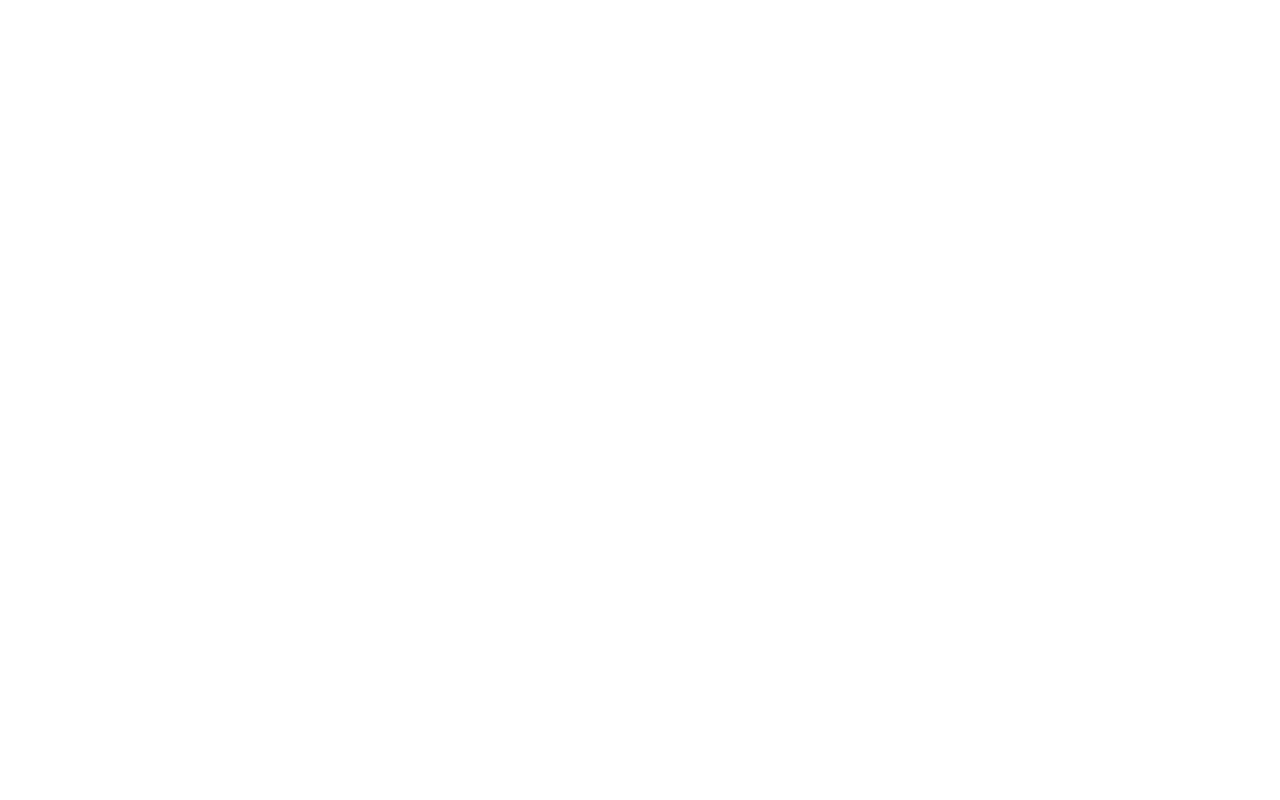
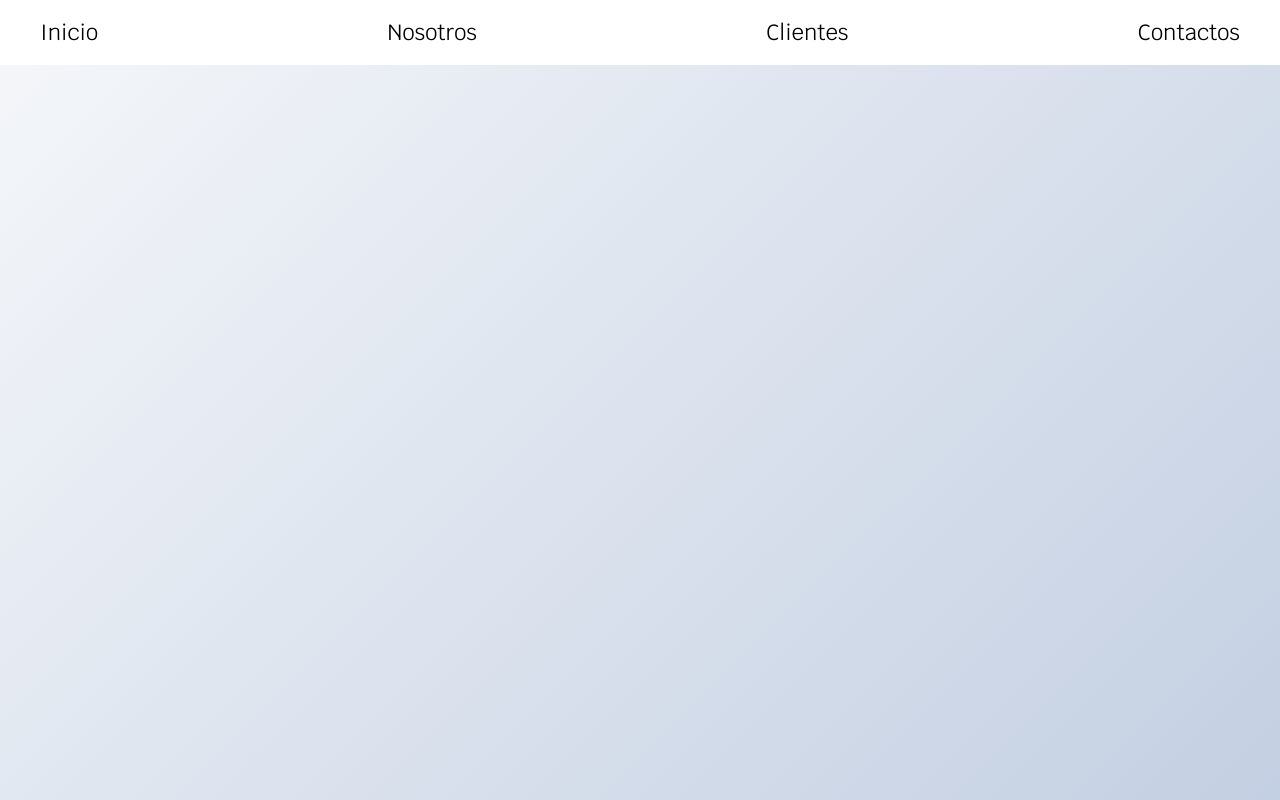
Before and after one commit to Jcgt1973/freelancer, a plain HTML site: page index.html in a window 1280 px wide. Drawn offline with Linux system fonts and the light colour scheme.

Commit message:
Se crea el header y la navegacion principal. Se dan estilos

```diff
--- a/css/style.css
+++ b/css/style.css
@@ -0,0 +1,55 @@
+:root {
+    --ocuro: #212121;
+}
+
+html {
+    box-sizing: border-box;
+    min-height: 100%;
+    font-size: 62.5%;
+}
+*, *:before, *:after {
+    box-sizing: inherit;
+}
+
+body {
+    font-family: 'Krub', sans-serif;
+    min-height: 100%;
+    background-image: linear-gradient(135deg, #f5f7fa 0%, #c3cfe2 100%);
+    font-size: 1.6rem;
+}
+
+.site-header {
+    background-color: #ffffff;
+}
+.site-header nav {
+    max-width: 1200px;
+    margin: 0 auto;
+    padding: 2rem 0;
+    display: flex;
+    flex-direction: column;
+    align-items: center;
+}
+@media (min-width: 768px) {
+    .site-header nav {
+        flex-direction: row;
+        justify-content: space-between;
+
+    }
+}
+.site-header nav a {
+    color: var(--oscuro);
+    font-size: 2.2rem;
+    text-decoration: none;
+    margin-bottom: 2rem;
+}
+
+.site-header nav a:last-of-type {
+    margin-bottom: 0;
+}
+
+@media (min-width: 768px) {
+    .site-header nav a {
+        margin-bottom: 0;
+
+    }
+}
--- a/index.html
+++ b/index.html
@@ -11,6 +11,13 @@
     <link rel="stylesheet" href="css/style.css">
 </head>
 <body>
-
+    <header class="site-header">
+        <nav>
+            <a href="#">Inicio</a>
+            <a href="#">Nosotros</a>
+            <a href="#">Clientes</a>
+            <a href="#">Contactos</a>
+        </nav>
+    </header>
 </body>
 </html>
```
